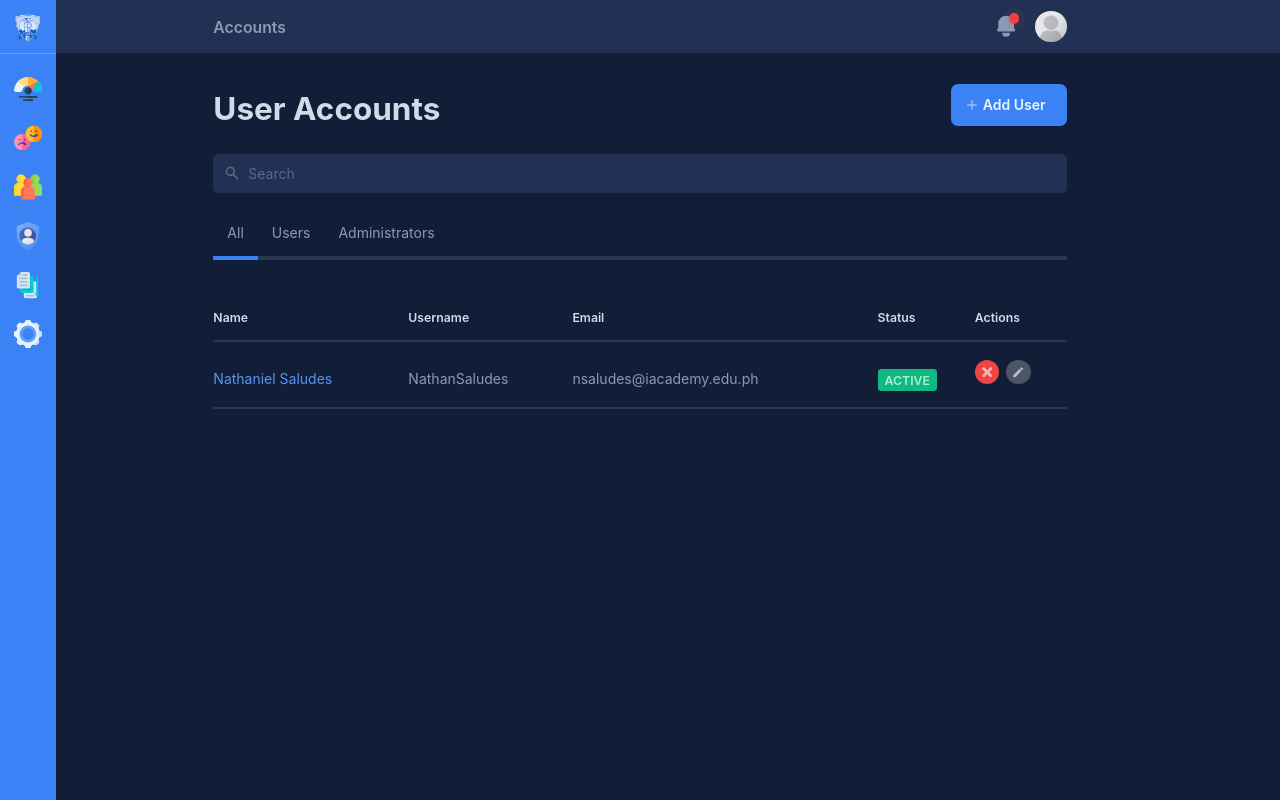
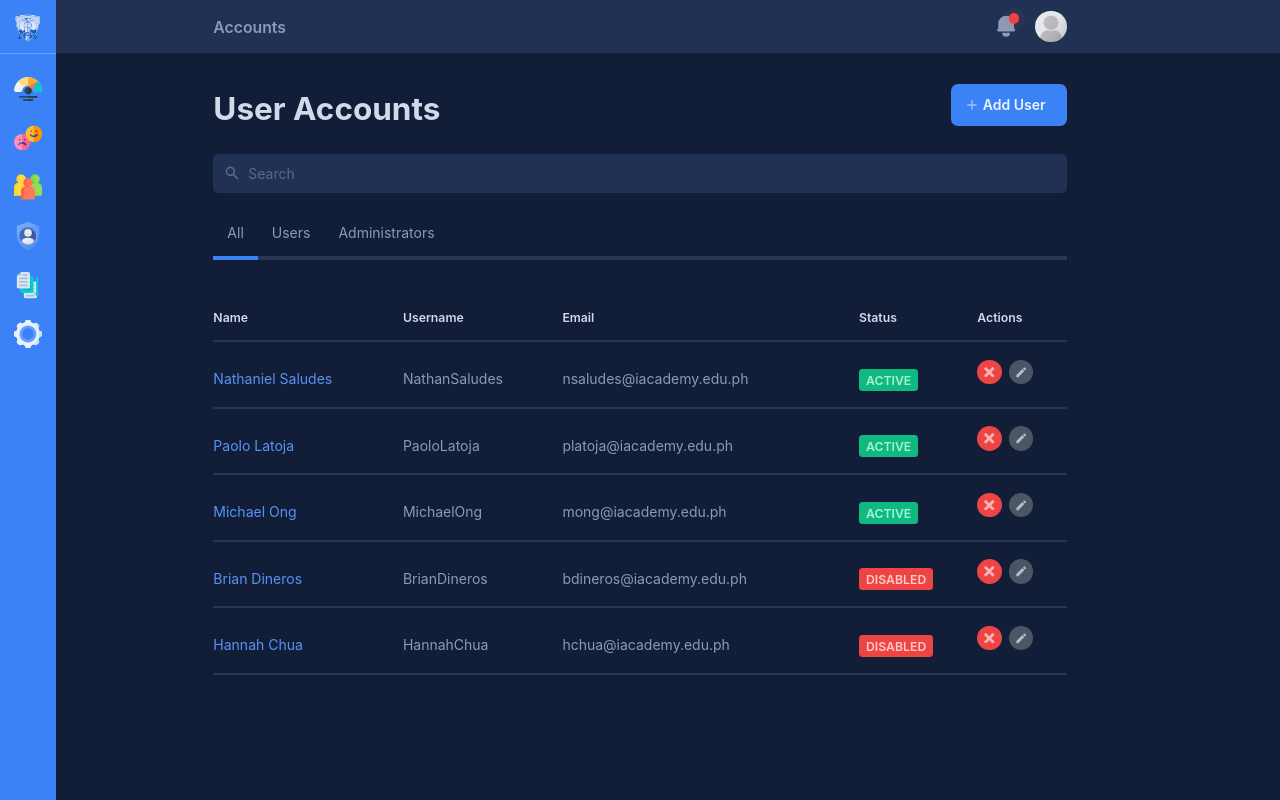
Before and after one commit to NathanSaludes/emmy-next, a Next.js app: page /accounts in a window 1280 px wide. Built offline with nearby package versions, Linux system fonts and the light colour scheme.

Commit message:
Implemented rendering of sample user data model

```diff
--- a/components/UserList/UserList.js
+++ b/components/UserList/UserList.js
@@ -12,6 +12,46 @@ const StatusBadge = ({ isActive }) => {
 	)
 }
 
+/* Sample app data */
+const isAdmin = true;
+const users = [
+	{
+		id: '8424cb43-2b96-4904-82f9-78107bd01cf8',
+		name: 'Nathaniel Saludes',
+		username: 'NathanSaludes',
+		email: 'nsaludes@iacademy.edu.ph',
+		isActive: true,
+	},
+	{
+		id: '0afdee69-2b9f-4b9c-a192-ac3ab649c4d9',
+		name: 'Paolo Latoja',
+		username: 'PaoloLatoja',
+		email: 'platoja@iacademy.edu.ph',
+		isActive: true,
+	},
+	{
+		id: '70ffdec8-520f-428e-aae6-919b841c4423',
+		name: 'Michael Ong',
+		username: 'MichaelOng',
+		email: 'mong@iacademy.edu.ph',
+		isActive: true,
+	},
+	{
+		id: '36532ecc-c201-4428-a3dc-43e354100a96',
+		name: 'Brian Dineros',
+		username: 'BrianDineros',
+		email: 'bdineros@iacademy.edu.ph',
+		isActive: false,
+	},
+	{
+		id: '8eeb0de7-961e-4236-8ed3-09a5f7297189',
+		name: 'Hannah Chua',
+		username: 'HannahChua',
+		email: 'hchua@iacademy.edu.ph',
+		isActive: false,
+	},
+]
+
 export default function UserList() {
 	return (
 		<div className="flex flex-col bg-opacity-30">
@@ -22,15 +62,20 @@ export default function UserList() {
 					<TableCellHeader label="Username" />
 					<TableCellHeader label="Email" />
 					<TableCellHeader label="Status" />
-					<TableCellHeader label="Actions" />
+					{isAdmin && <TableCellHeader label="Actions" />}
 				</div>
-				<div className="table-row">
-					<TableCellItem content={`Nathaniel Saludes`} primary />
-					<TableCellItem content={`NathanSaludes`} />
-					<TableCellItem content={`nsaludes@iacademy.edu.ph`} />
-					<TableCellItem content={<StatusBadge isActive />} />
-					<TableCellItem content={<AccountActions />} />
-				</div>
+				{users.map(user => {
+					return (
+						<div className="table-row" key={user.id}>
+							<TableCellItem content={user.name} primary />
+							<TableCellItem content={user.username} />
+							<TableCellItem content={user.email} />
+							<TableCellItem content={<StatusBadge isActive={user.isActive} />} />
+							{isAdmin && <TableCellItem content={<AccountActions />} />}
+						</div>
+					)
+				})}
+
 			</div>
 		</div>
 	)
```
